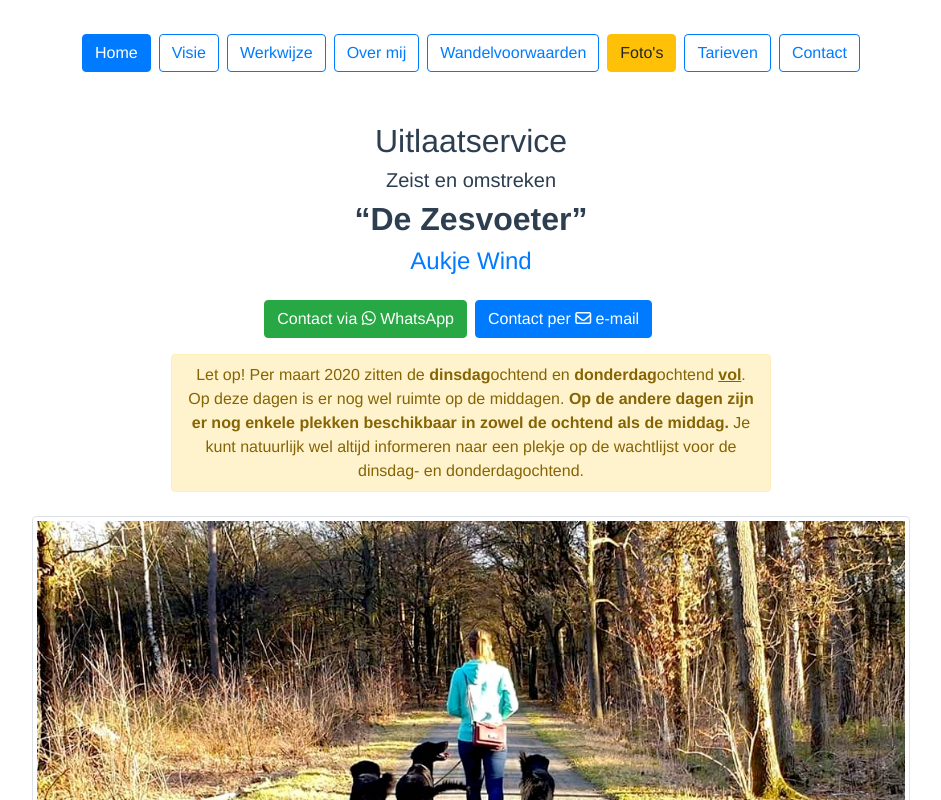
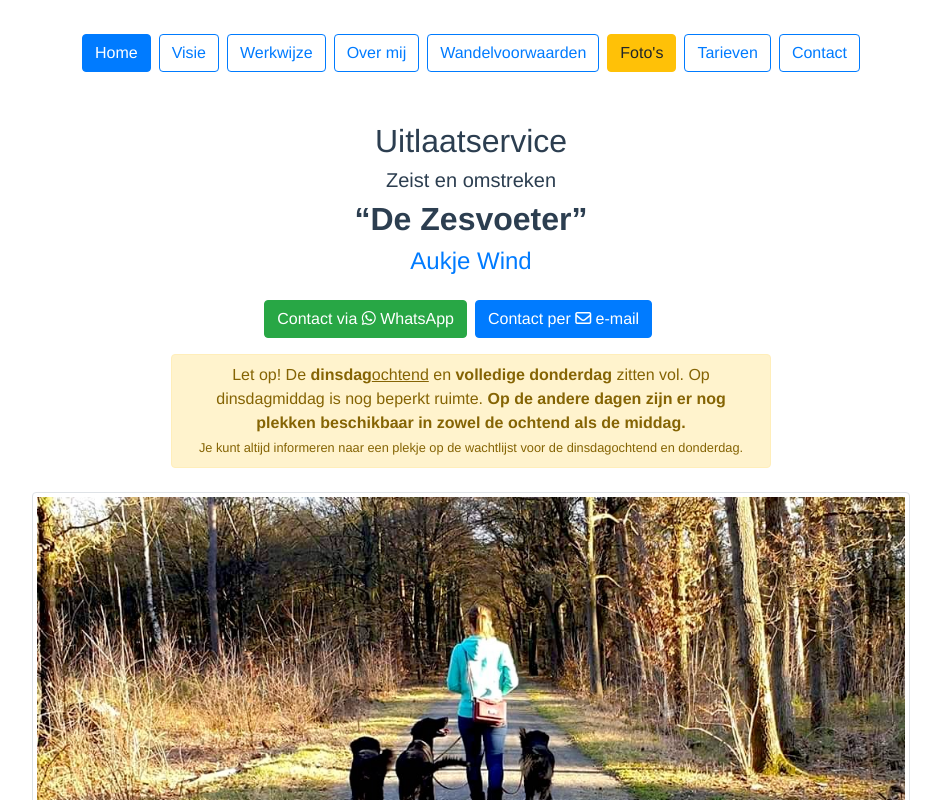
Before and after one commit to WietseWind/Website-Aukje, a Vue app: page / in a window 1280 px wide. Shown: the top 800 px of the page, without its empty margins (169-1110 px from the left). Built offline with nearby package versions, Linux system fonts and the light colour scheme.

Commit message:
Donderdag vol

```diff
--- a/src/views/partials/Vol.vue
+++ b/src/views/partials/Vol.vue
@@ -1,8 +1,9 @@
 <template>
   <div section="full" class="alert alert-warning px-3 py-2 mt-3 text-center">
-    Let op! Per maart 2020 zitten de <b>dinsdag</b>ochtend en <b>donderdag</b>ochtend <b><u>vol</u></b>. Op deze dagen is er nog wel
-    ruimte op de middagen. <b>Op de andere dagen zijn er nog enkele plekken beschikbaar in zowel de ochtend als de middag.</b>
-    Je kunt natuurlijk wel altijd informeren naar een plekje op de wachtlijst voor de dinsdag- en donderdagochtend.
+    Let op! De <b>dinsdag</b><u>ochtend</u> en <b>volledige donderdag</b> zitten vol. Op dinsdagmiddag is nog beperkt ruimte.
+    <b>Op de andere dagen zijn er nog plekken beschikbaar in zowel de ochtend als de middag.</b>
+    <br />
+    <small>Je kunt altijd informeren naar een plekje op de wachtlijst voor de dinsdagochtend en donderdag.</small>
   </div>
 </template>
 
```
